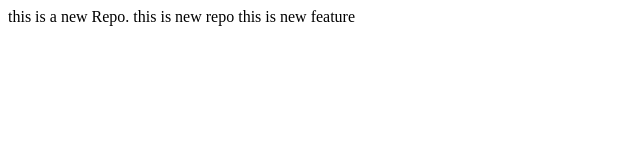
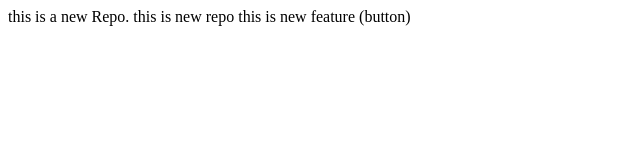
Before and after one commit to Veereshmalkhed/LocalRepo, a plain HTML site: page index.html in a window 1280 px wide. Shown: the full height of the page, 0-640 px from the left. Drawn offline with Linux system fonts and the light colour scheme.

```diff
--- a/index.html
+++ b/index.html
@@ -1,3 +1,3 @@
 <p> this is a new Repo.
     this is new repo
-    this is new feature<p>
+    this is new feature (button)<p>
```
